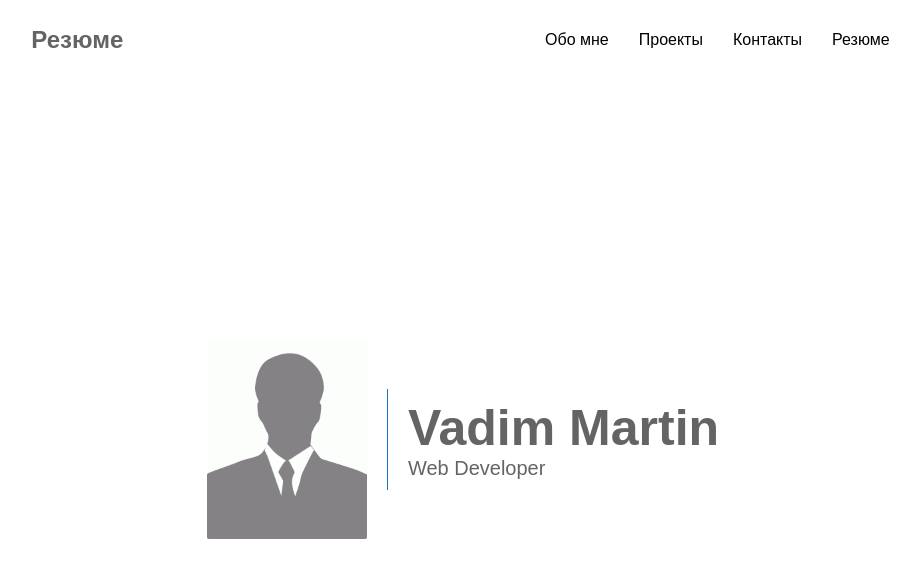
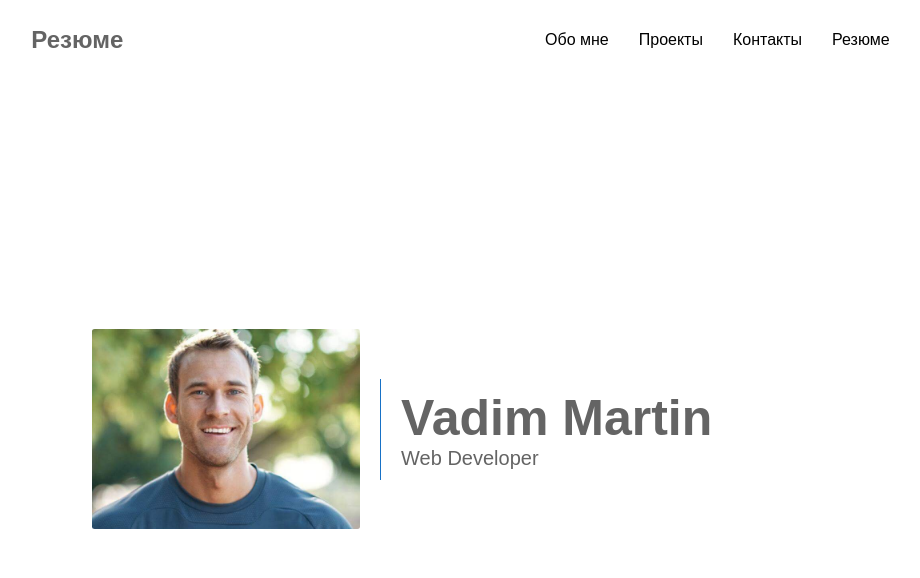
Before and after one commit to VadimRocket/portfolio-site, a React (Create React App) app: page / in a window 1280 px wide. Shown: the top 578 px of the page, without its empty margins (172-1092 px from the left). Built offline with nearby package versions, Linux system fonts and the light colour scheme.

Commit message:
changed styles

```diff
--- a/src/components/Home/Home.js
+++ b/src/components/Home/Home.js
@@ -6,7 +6,7 @@
     <div className="home tab">
       <img
         className="personal-photo"
-        src="./assets/nophoto.gif"
+        src="./assets/myphoto.jpg"
         alt="Vadim Martin"
       />
 
--- a/src/index.css
+++ b/src/index.css
@@ -28,6 +28,9 @@
   transition: all 1s ease;
   animation-name: tab;
   animation-duration: 1s;
+  max-width: 90.5%;
+  padding-bottom: 20px;
+
 }
 
 @keyframes tab {
```
